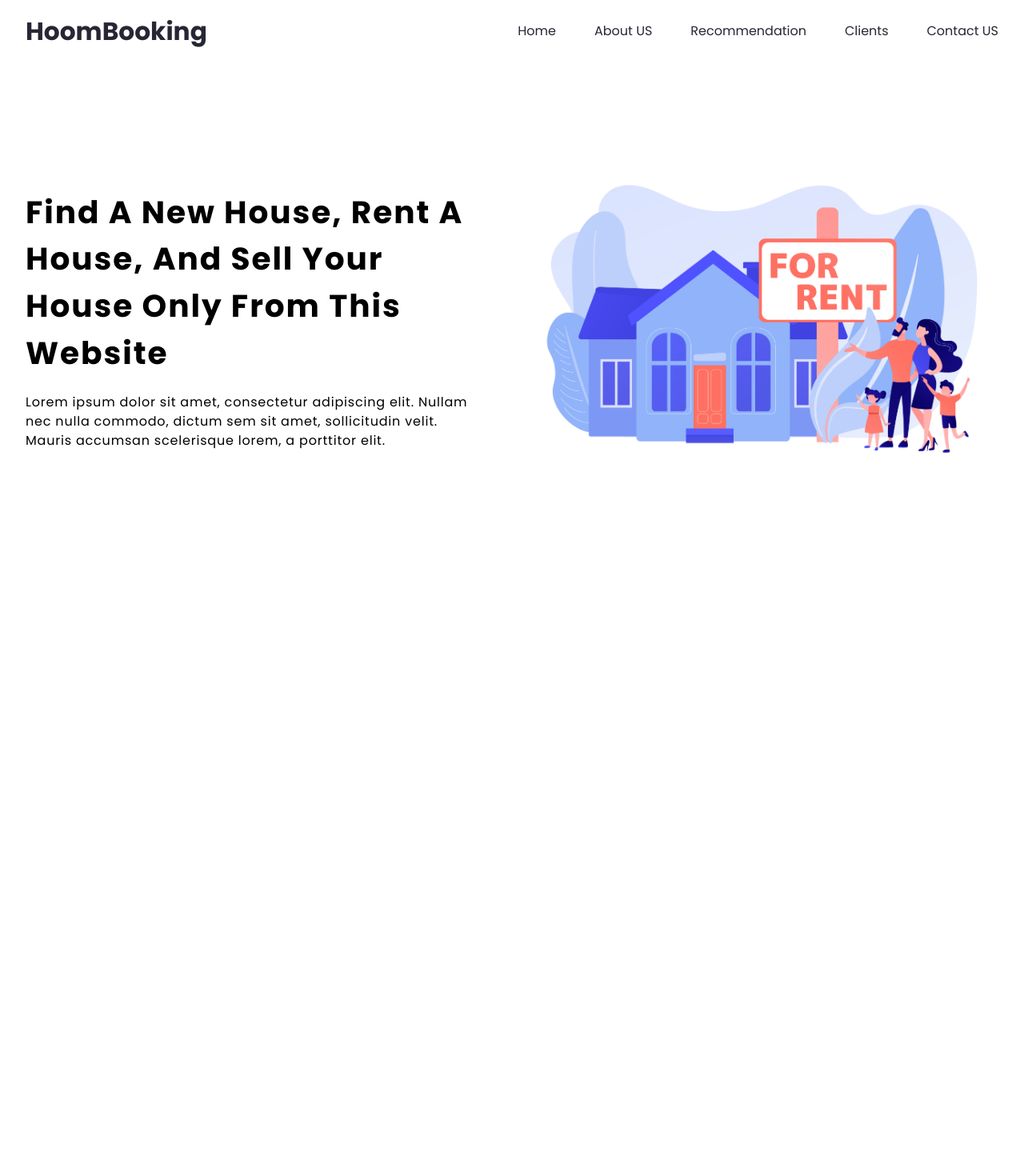
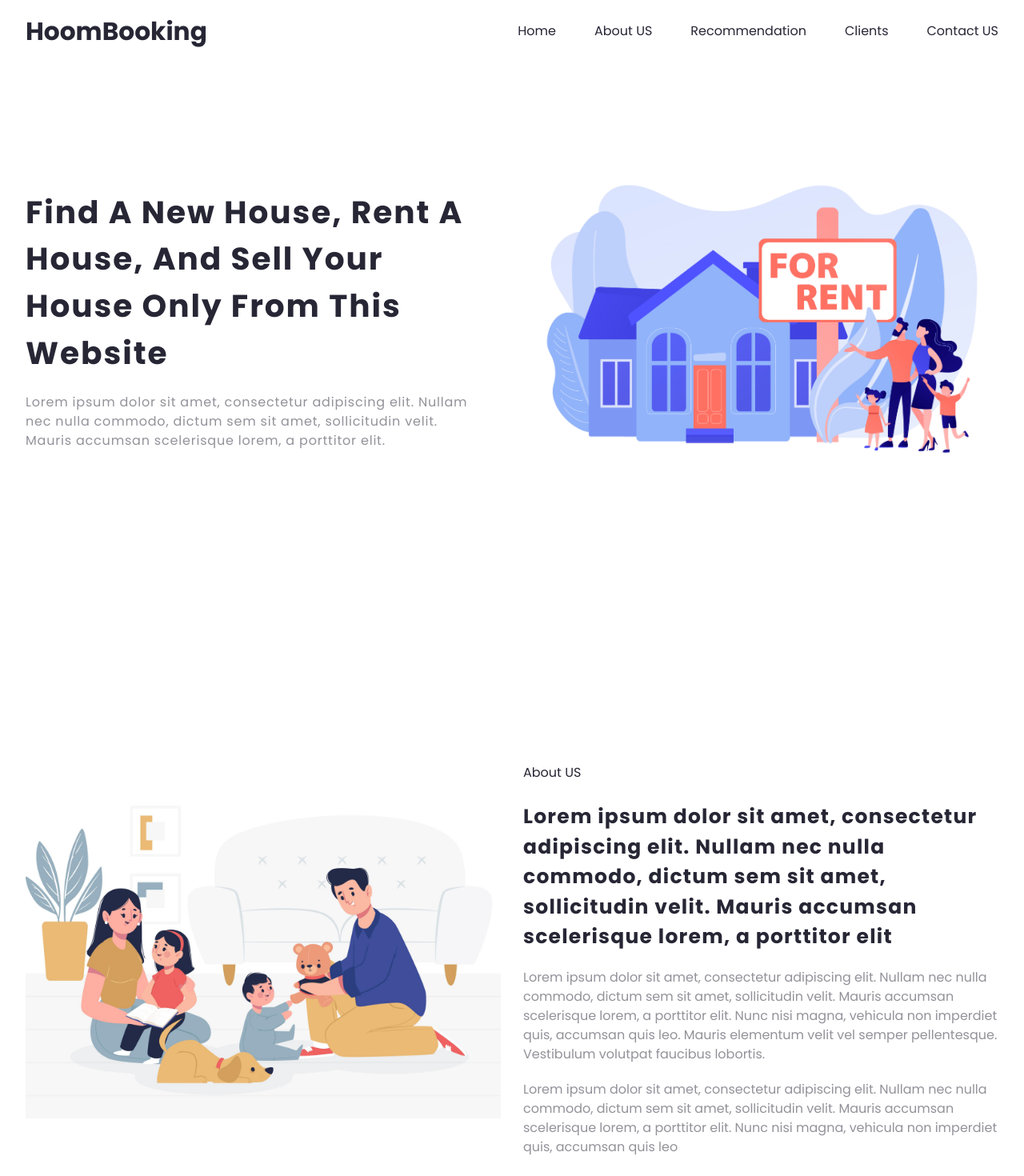
Before and after one commit to zainuddin25/HomeBooking, an Angular app: page /landing-page in a window 1280 px wide. Shown: the top 1470 px of the page at 80% size. Before the commit the page ends 800 px from the top, so only its background shows below. Built offline with nearby package versions, Linux system fonts and the light colour scheme.

Commit message:
add: about

```diff
--- a/src/app/app.module.ts
+++ b/src/app/app.module.ts
@@ -6,13 +6,15 @@ import { AppComponent } from './app.component';
 import { LandingPageComponent } from './pages/landing-page/landing-page.component';
 import { HeaderComponent } from './components/header/header.component';
 import { HeroComponent } from './components/hero/hero.component';
+import { AboutComponent } from './components/about/about.component';
 
 @NgModule({
   declarations: [
     AppComponent,
     LandingPageComponent,
     HeaderComponent,
-    HeroComponent
+    HeroComponent,
+    AboutComponent
   ],
   imports: [
     BrowserModule,
--- /dev/null
+++ b/src/app/components/about/about.component.html
@@ -0,0 +1,11 @@
+<div class="w-full h-auto xl:h-screen px-8 flex justify-between gap-7 items-center">
+    <div class="w-2/4">
+        <img src="../../../assets/3758757.jpg" />
+    </div>
+    <div class="w-2/4">
+        <p class="text-base text-black">About US</p>
+        <h1 class="text-2xl tracking-wider pt-6 font-bold text-black">Lorem ipsum dolor sit amet, consectetur adipiscing elit. Nullam nec nulla commodo, dictum sem sit amet, sollicitudin velit. Mauris accumsan scelerisque lorem, a porttitor elit</h1>
+        <p class="py-5  text-black/50">Lorem ipsum dolor sit amet, consectetur adipiscing elit. Nullam nec nulla commodo, dictum sem sit amet, sollicitudin velit. Mauris accumsan scelerisque lorem, a porttitor elit. Nunc nisi magna, vehicula non imperdiet quis, accumsan quis leo. Mauris elementum velit vel semper pellentesque. Vestibulum volutpat faucibus lobortis.</p>
+        <p class="text-black/50">Lorem ipsum dolor sit amet, consectetur adipiscing elit. Nullam nec nulla commodo, dictum sem sit amet, sollicitudin velit. Mauris accumsan scelerisque lorem, a porttitor elit. Nunc nisi magna, vehicula non imperdiet quis, accumsan quis leo</p>
+    </div>
+</div>
--- a/src/app/components/hero/hero.component.html
+++ b/src/app/components/hero/hero.component.html
@@ -1,7 +1,7 @@
 <div class="w-full pt-28 lg:pt-0 lg:h-screen flex lg:flex-row flex-col-reverse justify-center items-center px-8 gap-5">
     <div class="lg:w-2/4 w-full pr-0 lg:pr-10">
-        <h1 class="capitalize text-2xl xl:text-4xl font-bold lg:tracking-wider text-center lg:text-start">find a new house, rent a house, and sell your house only from this website</h1>
-        <p class="xl:text-base tracking-wider pt-5 xl:text-start text-center text-sm">Lorem ipsum dolor sit amet, consectetur adipiscing elit. Nullam nec nulla commodo, dictum sem sit amet, sollicitudin velit. Mauris accumsan scelerisque lorem, a porttitor elit.</p>
+        <h1 class="capitalize text-2xl xl:text-4xl font-bold lg:tracking-wider text-center lg:text-start text-black">find a new house, rent a house, and sell your house only from this website</h1>
+        <p class="xl:text-base tracking-wider pt-5 xl:text-start text-center text-sm text-black/50">Lorem ipsum dolor sit amet, consectetur adipiscing elit. Nullam nec nulla commodo, dictum sem sit amet, sollicitudin velit. Mauris accumsan scelerisque lorem, a porttitor elit.</p>
     </div>
     <div class="lg:w-2/4 w-full">
         <img src="../../../assets/20945149.jpg" />
--- a/src/app/pages/landing-page/landing-page.component.html
+++ b/src/app/pages/landing-page/landing-page.component.html
@@ -1,4 +1,5 @@
 <div class="w-screen h-auto">
     <app-header></app-header>
     <app-hero></app-hero>
+    <app-about></app-about>
 </div>
```
Also changed, not shown: src/app/components/about/about.component.ts (added, +10 -0 lines), src/app/components/about/about.component.css (added), 1 other file (tests, documents, lock files or other folders).
